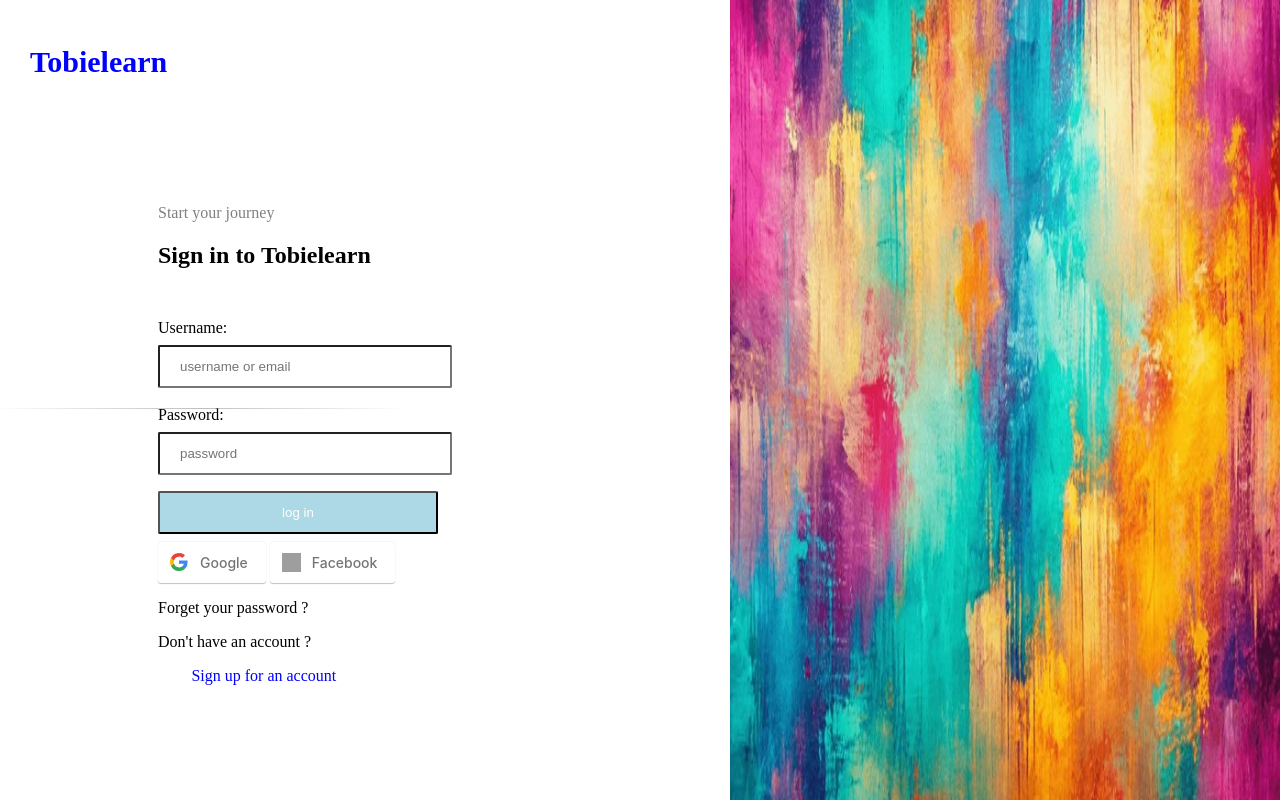
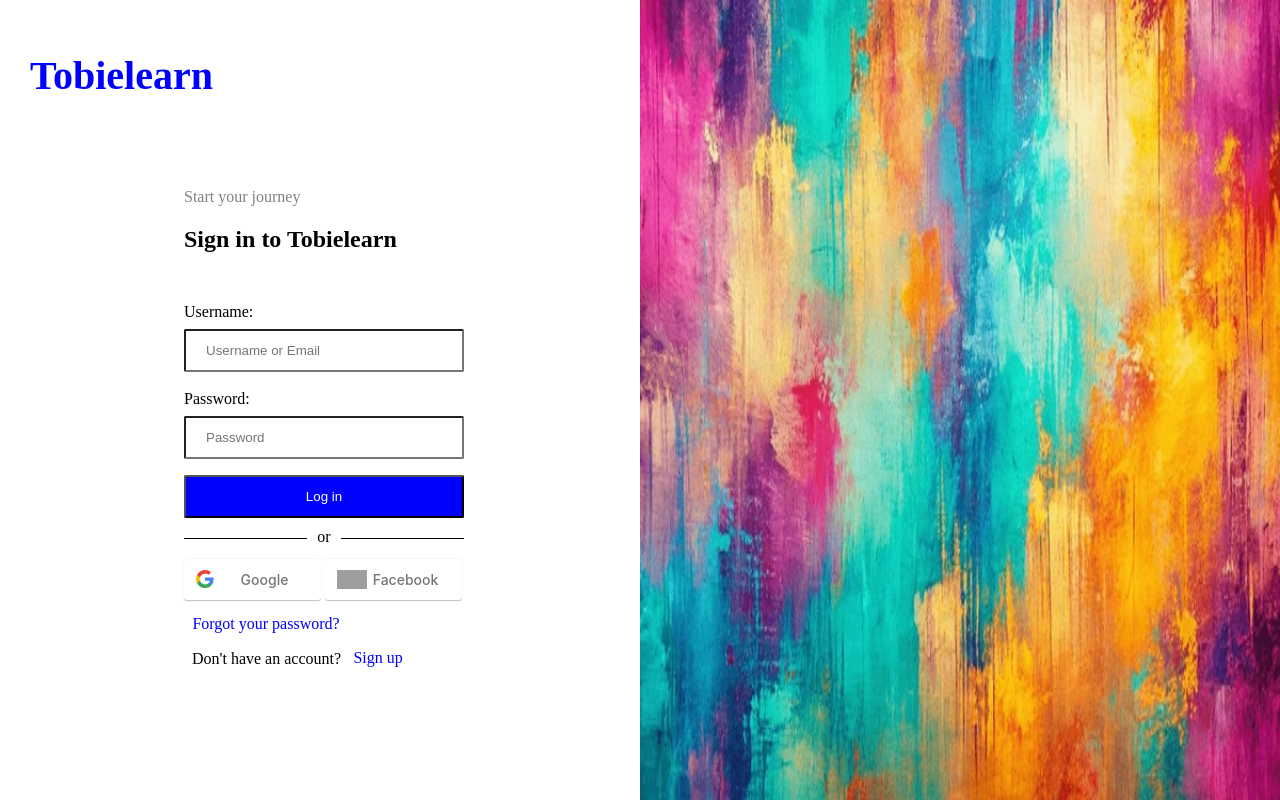
Before and after one commit to go121121/Tobielearn, a Django app: template Tobiesell/users/templates/login.html in a window 1280 px wide. Run offline with Django 5.2, Linux system fonts and the light colour scheme; the template is opened without the code that fills it, so the values that code supplies are empty; grey boxes are pictures that could not be loaded.

Commit message:
Edited login page

```diff
--- a/Tobiesell/users/static/login.css
+++ b/Tobiesell/users/static/login.css
@@ -1,7 +1,7 @@
 
 h1{
   color:blue;
-    font-size: 30px;
+  font-size: 40px;
   position:absolute;
   top:25px;
   left:30px;
@@ -10,11 +10,13 @@
 
 html{
   background-image:url("../static/images/colorful.jpg");
-    height:100%;
   background-repeat:no-repeat;
-    background-position: right center;
-    background-size:550px 840px;
+  background-position: right top;
+  background-size: 50% 100%;
+}
 
+.right {
+margin-left: 140px;
 }
 
 .hr-text {
@@ -48,7 +50,18 @@
   background-color: #fcfcfa;
 }
 
+.left {
+width: 50%;
+}
+.mcontainer {
+width:  280px;
+margin: auto;
+}
 
+.signin {
+text-align: left;
+margin: auto;
+}
 
 .border{
   border: 0.5px solid grey;
@@ -68,6 +81,7 @@
 .login-with-facebook-btn {
 transition: background-color 0.3s, box-shadow 0.3s;
 
+width:137px;
 padding: 12px 18px 12px 42px;
 border: none;
 border-radius: 3px;
@@ -80,13 +94,14 @@
   Ubuntu, Cantarell, "Fira Sans", "Droid Sans", "Helvetica Neue", sans-serif;
 
 background-image: url("../static/images/th.jpg");
-  background-size:19px 19px;
+background-size:30px 19px;
 background-repeat: no-repeat;
 background-color:white;
 background-position: 12px 11px;
 
 &:hover {
   box-shadow: 0 -1px 0 rgba(0, 0, 0, 0.04), 0 2px 4px rgba(0, 0, 0, 0.25);
+  cursor: pointer;
 }
 
 &:active {
@@ -105,6 +120,8 @@
 
 
 .login-with-google-btn {
+
+width:137px;
 transition: background-color 0.3s, box-shadow 0.3s;
 
 padding: 12px 18px 12px 42px;
@@ -125,6 +142,7 @@
 
 &:hover {
   box-shadow: 0 -1px 0 rgba(0, 0, 0, 0.04), 0 2px 4px rgba(0, 0, 0, 0.25);
+  cursor: pointer;
 }
 
 &:active {
@@ -142,7 +160,7 @@
 
 
 input[type=username],select{
-    width:250px;
+  width:280px;
   padding:12px 20px;
   margin:8px 0;
   border-radius: 2px;
@@ -154,13 +172,17 @@
   padding:12px 20px;
   margin:8px 0;
   border-radius: 2px;
-    background-color: #ADD8E6;
+  background-color: blue;
   color:white;
 
 }
+.login:hover {
+background-color: #00bfff;
+cursor: pointer;
+}
 
 input[type=password],select{
-    width:250px;
+  width:280px;
   padding:12px 20px;
   margin:8px 0;
   border-radius: 2px;
@@ -173,8 +195,22 @@
 
 
 
+.or {
+
+width: 100%;
+text-align: center;
+border-bottom: 1px solid #000;
+line-height: 0.1em;
+margin: 10px 0 20px;
+}
+
+.or span {
+background:#fff;
+padding:0 10px;
+}
+
 body{
-    padding-left:150px;
+  padding-left:0%;
   padding-top:180px;
 
 }
--- a/Tobiesell/users/templates/login.html
+++ b/Tobiesell/users/templates/login.html
@@ -1,48 +1,43 @@
-{% extends "base.html" %}
-{% load static  %}
-{% block title %}
-   Tobiesell login page
-{% endblock %}
-{% block content %}
-<link rel="stylesheet" href="{% static 'login.css' %}">
+<link rel="stylesheet" href="..\static\login.css">
 <body>
     <h1> Tobielearn</h1>
-       <div class="container">
-        <div>
+    <div class="left">
+       <div class="mcontainer">
+        <div class="signin">
 
               <p class="design"> Start your journey</p>
               <h2> Sign in to Tobielearn </h2>
                <form  method="POST">
-                 {% csrf_token %}
                 <div class="username_design">
                     <label for="username">
                     <div> Username:</div>
                     </label>
-            <input type="username" id="username" name="username" placeholder="username or email">
+            <input type="username" id="username" name="username" placeholder="Username or Email">
                 </div>
 
                 <div class="password_design">
 
                     <label for="password">
-                        <div>  Password:  </div>
+                        <div>  Password:</div>
                   </label>
 
-            <input type="password" id="password" name="password" placeholder="password">
+            <input type="password" id="password" name="password" placeholder="Password">
                 </div>
 
 
             <div>
-                <button type="submit" onclick="solve">
-                    log in
+                <button type="submit" onclick="solve" class="login">
+                    Log in
                 </button>
             </div>
 
-
-            <div>
-                <hr class="hr-text before after " data-content=" Or sign in with " />
+            <div class="or">
+                <span>
+                    or
+                </span>
             </div>
 
-            <div>
+            <div class="other">
                 <button type="button" class="login-with-google-btn" >
                        Google
                 </button>
@@ -54,14 +49,14 @@
         </div>
 
     </form>
-        <p> Forget your password ?
-        <p> Don't have an account ?
-            <p>
-                <a href="{% url "register" %}" style="text-decoration: none; color: blue; padding:3%; cursor:pointer;">Sign up for an account </a>
-            </p>
+        <p>
+            <a href="{% url "register" %}" style="text-decoration: none; color: blue; padding:3%; cursor:pointer;">Forgot your password?</a>
+        </p>
 
+        <p>
+            &nbsp;&nbsp;Don't have an account?
+            <a href="{% url "register" %}" style="text-decoration: none; color: blue; padding:3%; cursor:pointer;">Sign up</a>
         </p>
    </div>
 
     </body>
-{% endblock %}
```
Lines whose indentation alone changed are shown as unchanged.
